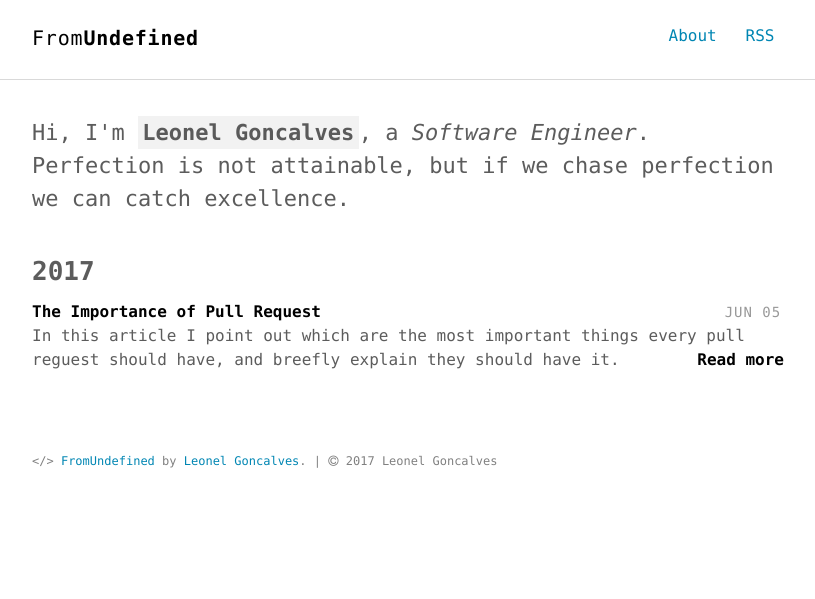
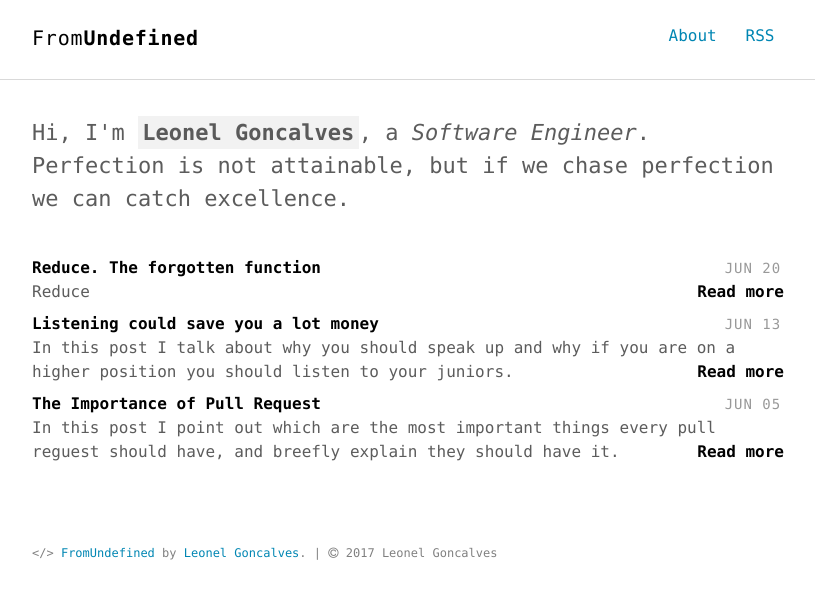
Before and after one commit to leonelgoncalves/leonelgoncalves.github.io, a Jekyll site: the page built from index.html, in a window 1280 px wide. Shown: the top 599 px of the page, without its empty margins (232-1047 px from the left). Built offline with Jekyll 4.4.1, drawn with Linux system fonts in a browser that asks for light colours; some of the changed lines change nothing that is shown.

Commit message:
Adding next posts.

````diff
--- a/_posts/2017-06-05-the-importance-off-pull-request.md
+++ b/_posts/2017-06-05-the-importance-off-pull-request.md
@@ -2,7 +2,7 @@
 layout: post
 title: "The Importance of Pull Request"
 comments: true
-description: "In this article I point out which are the most important things every pull reguest should have, and breefly explain they should have it."
+description: "In this post I point out which are the most important things every pull reguest should have, and breefly explain they should have it."
 keywords: "pull request"
 ---
 
--- /dev/null
+++ b/_posts/2017-06-13-communication.md
@@ -0,0 +1,134 @@
+---
+layout: post
+title: "Listening could save you a lot money"
+comments: true
+description: "In this post I talk about why you should speak up and why if you are on a higher position
+you should listen to your juniors."
+keywords: "leadeing, manager, communication"
+---
+
+Communication is something that most people do not understand. Some
+think that more is always better, ignoring the quality. Others think
+that small opinions are not worth saying and small decisions are nor
+worth sharing, because they are so small no one will care, and most
+people think that the job title of the person talking is more
+important than what he/she is actually saying.
+
+In this article I'm going to talk about 2 real life situations, that
+show the importance communicating. I'm going to use the following job
+titles as characters with a reference salary.
+
+- VP: 500$ per hour.
+- Manager: 200$ per hour.
+- Leader: 175$ per hour.
+- Senior: 150$ per hour.
+- Junior: 100$ per hour.
+
+So that gives us a base.
+
+## Taking decisions alone
+
+Sometimes changes need to be added on the go, and while for some
+people they can be simple and small, they can cause issues in other
+parts of the project. This happened to me at least twice with
+different teams. The the team in charge of doing the business logic
+(backend) noticed that they will need a new field in the near future
+for them to be able to accomplish a task, and, since they were working
+on a similar issue, they added it, which took them half an hour.
+
+The day after this change was published, the test team noticed that
+some pages were not working properly in the user interface (UI). So
+they proceed to raise the issue, this whole process took them, at
+least 1 hour. Then, the UI team started searching for what was causing
+the issue. When they found out, half an hour later, that the issue was
+being caused by the backend, they notified the test team. Then a
+meeting was called with all the teams in the project (UI, backend and
+the manager) to discuss what the issue was (each team is composed of 1
+leader, 1 senior and 3 developers), the meeting took half an hour, and
+in it they concluded that the change needed to be done, and the UI
+team needed to make the required validations, since it was a small
+change it only took half an hour to add the extra validation and
+another half an hour for the test team to make sure everything was
+working properly.
+
+All of this had a cost of:
+- Test team: 1.5h (junior) = $150
+- UI team:
+- 0.5h to find the issue (senior) = $75
+- 0.5 * whole team = $262
+- 0.5h to fix the issue (junior) = $50
+- Backend:
+- 0.5h to add the functionality (junior) = $50
+- 0.5h whole team = $262
+- Management: 0.5h = $100
+
+So the cost of this was $950. If the back end team had notified the UI
+team, this could have costed 100$. Most people don't think about how
+much their time costs the company, where does the money actually come
+from, and how that DOES affect them individually.
+
+## Ignoring the underdogs
+
+At the beginning of my career I was working at a big company, so they
+had several leaders, managers and VP's, and one of the things that
+most big companies have in common is that they tend to ignore people
+in the lower levels.
+
+I was working as a full stack developer and I discovered that they
+were doing some very bad things (they were doing queries directly from
+Hibernate to the database, and using select * between at least 5 huge
+tables while using outer joins. Some queries were taking more than a
+minute to run and blocking the database in other cases) so I asked my
+direct leader why they were they doing that, his response was that
+that's the way things were done there and I should be doing the same.
+
+So I sent an email to my leader's manager, explaining all the issue
+that we could have in the future if we keep doing that. He told me
+that he knew that, and that I shouldn't be worrying about that and
+just "keep up the good work!". That answer left a bad taste in my
+mouth... so I decided to send an email to the VP of technology and
+explained all the repercussions this actions will do (no
+exaggerations,  was pretty sure of the size of the issue)... 3 days
+later he called me to his office, he took half an hour to tell me
+exactly what my manager told me... so without hope I went back to my
+desk, forgot the issue, and just kept doing my best.
+
+A little over 2 months passed and one day we were called for a meeting
+in the company auditory. A meeting with all the developers, leaders,
+managers and the VP of Technology, 150 people. For more than an hour
+the VP told us that the client looked for an expert (a DBA) to look
+why he was having so many issues with his databases, and he discovered
+that someone (us) was doing some extremely bad things. So he told us
+that we were doing a really bad job, that how on earth did we thought
+on doing that and for the next month everybody should focus on
+changing that... I was between happy and frustrated with his
+statement...
+
+So I'm going to ignore all the time not stated in this article, like
+meeting with the client and meetings between managers (which I know
+happened). This all costed at least the following:
+
+- VP: 1.5h. $750
+- 10 Managers. 1h each = $2000
+- 20 Leaders. 1h each = $3500
+- 20 Seniors. 1h each = $3000
+- 100 Juniors. 1h each = $10.000
+- **Total: $19.250**
+
+Just in meetings the company wasted $19.250. Which they could have
+saved if they paid attention to the new guy saying something is wrong.
+And like me, I'm sure there were other guys saying similar things, and
+also being ignored... just for the problem to be raised later by an
+expert (or worst case scenario: The client).
+
+## Conclusion
+
+So never ignore people and their attempts to communicate, they might
+have a valuable input that saves everyone a lot of money. Don't think
+that because someone is at a lower position, that person is less than
+you, or even knows less than you, less experience doesn't necessarily
+means less knowledge. Always try to communicate everything in a clear,
+concise and straight to the point way, this will let everybody know
+what is going and how to react. Remember that time is money, and, at
+work, is not **your** money, is the company's money. Everybody enjoys
+a nice bonus or a fun christmas party right?
--- /dev/null
+++ b/_posts/2017-06-20-reduce-the-black-sheep .md
@@ -0,0 +1,65 @@
+---
+layout: post
+title: "Reduce. The forgotten function"
+comments: true
+description: "Reduce"
+keywords: "javascript, basic"
+---
+
+One of the worst thing an application can have is suffering from poor performance. From huge loading times to annoying waiting screens everytime an action is donde.
+
+This is a problem I have seen in web applications of all sizes, and, when in some cases is the back end responsibility to try to improve the querys and sent back the information as soon as posible, there are a lot of cases in which the data is not being correctly handled, causing huge waiting to the users. Most developers think that they can do almost every thing they want with the data without thinking in the impact this is going to have when the application is in production, and then, when they are the only ones to blame when the application crash.
+
+## THE WORLD
+
+There's a whole world of built in utilities to handle arrays of data but for the sake of keeping this article short let's focus on the most used ones (I'll talk about the other ones in the future) which are map, filter and forEach.
+
+Let us take a look at a simple example.
+
+```js
+  let transformedUsers = users.map( item => ( {isValid: isValid(item), username: item.email})
+                              .filter( item =>  isValidUser(item) );
+```
+
+Is not a hard to find scenario. Small transformation to the data and then only get the valid users. The previous example even when is going to work is far from efficient. We are iterating the entire array twice, the first time to to a transformation and then again to get only the valid users. If we have 1000000 users then this operation gets really heavy (and yes I know that you shouldn't be handling 100000 user but bear with me) is like we were iterating an array of 2000000.
+
+A better way to do this would be using the forEach statement. The only issue with this is that we need to store or result in another variable. It would look something like:
+
+```js
+let transformedUsers = [];
+
+Users.forEach( item => {
+  const temp = {isValid: isValid(item), username: item.email};
+  if (isValidUser(temp)){
+    // this is the most common scenario
+    transformedUsers.push(temp);
+    // a better way to this would be using concat or the spread operator
+    // transformedUsers = [ temp, ...transformedUsers];
+  }
+});
+```
+There is still an even better way to takle this.
+
+## REDUCE
+
+[Reduce](https://goo.gl/bhOmvq) is a function that is not very popular. First because it may be a little difficult to understand at first and second because is not very well known. Luckily for us thanks to frameworks like [Redux](https://goo.gl/3qcH20) functions like this are being used. Nonetheless lots of people don't know this function and it's benefits.
+
+So first I'm going to re-write the code above now using reduce
+
+ ```js
+
+let transformedUsers = Users.reduce( (result, current) => {
+  const temp = {isValid: isValid(item), username: item.email};
+  return isValidUser(temp) ? [ temp, ...result ] : result;
+}, []);
+
+```
+So lets look at 3 key benefits.
+
+  - **The code looks way cleaner:** We could even extract the inner function and reuse it in other parts of our code. This reduce the amount of time that we (or someone else) will have to invest in maintaining the code (and since 40%-80% of the software lifecycle is maintance this is really important). Is always cheaper to invest 1 hour doing a change than 2 hour understanding how can we add that same change.
+  - **We are not mutating anything:** This might look as a small benefit, but working with immutable data make the code easier to test, to debug and in some cases it could even improve the performance.
+  - **Only one iteration:** This is can be the most important benefit. If we are working with 1000000 registries, and each valitadion takes 0.0001 seconds, this operation will take 100 seconds, that's more than a minute each time we need to check that. Imagine that you are paying a manager $200 per hour and that he have to wait for 1 minute every time he check he's email, if he have to check it 2 times every 10 minutes, we are talking about
+     - 12 times per hour = 12M.
+     - 12M per hour = 96M = 1.6H
+     - **TOTAL:** $320.
+     You are paying him $320 for waiting and that's not good for business.
--- a/index.html
+++ b/index.html
@@ -8,7 +8,7 @@ title: Home
 <section class="post-list">
   <div class="container">
     {% for post in site.posts %}
-      {% unless post.next %}
+      <!--{% unless post.next %}
         <h2 class="category-title">{{ post.date | date: '%Y' }}</h2>
       {% else %}
         {% capture year %}{{ post.date | date: '%Y' }}{% endcapture %}
@@ -16,7 +16,7 @@ title: Home
         {% if year != nyear %}
           <h2 class="category-title">{{ post.date | date: '%Y' }}</h2>
         {% endif %}
-      {% endunless %}
+      {% endunless %} -->
       <article class="post-item">
         <span class="post-meta date-label">{{ post.date | date: "%b %d" }}</span>
         <div class="article-title"><a class="post-link" href="{{ post.url | prepend: site.baseurl }}">{{ post.title }}</a></div>
````
